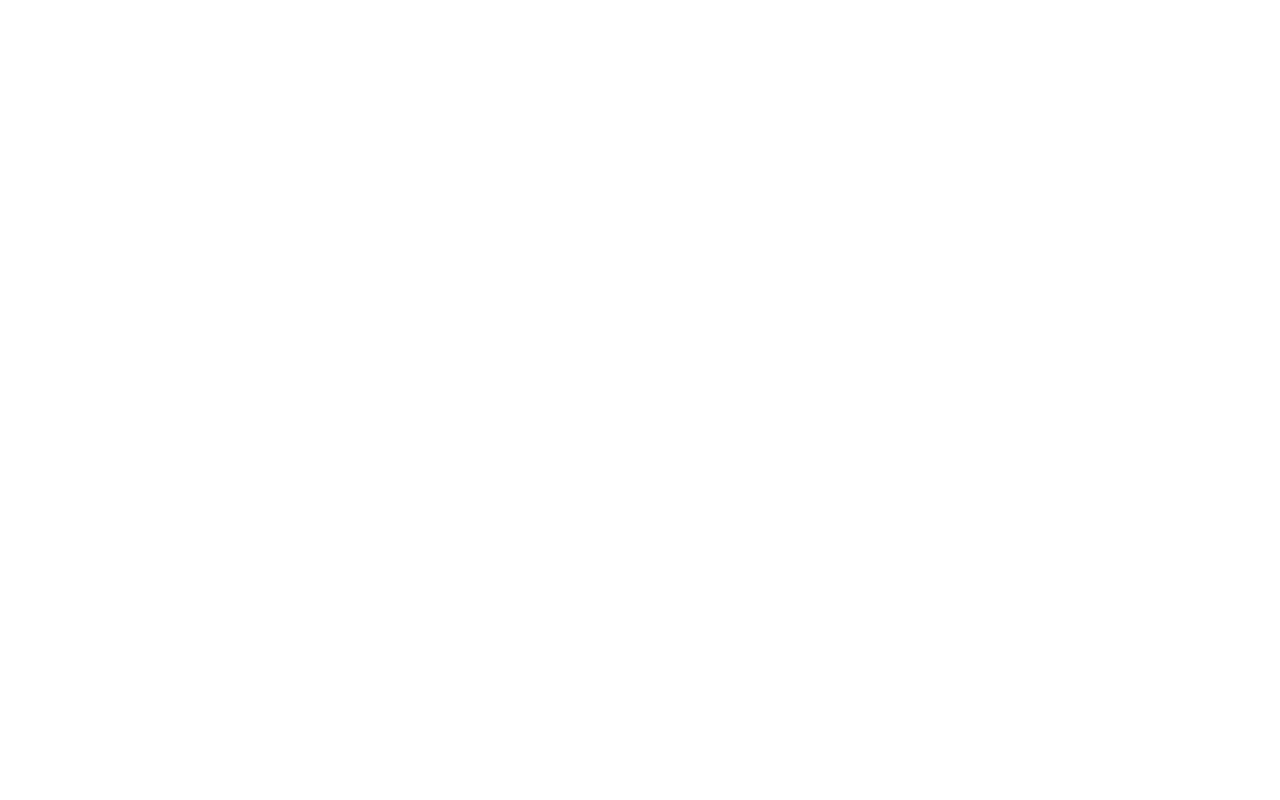
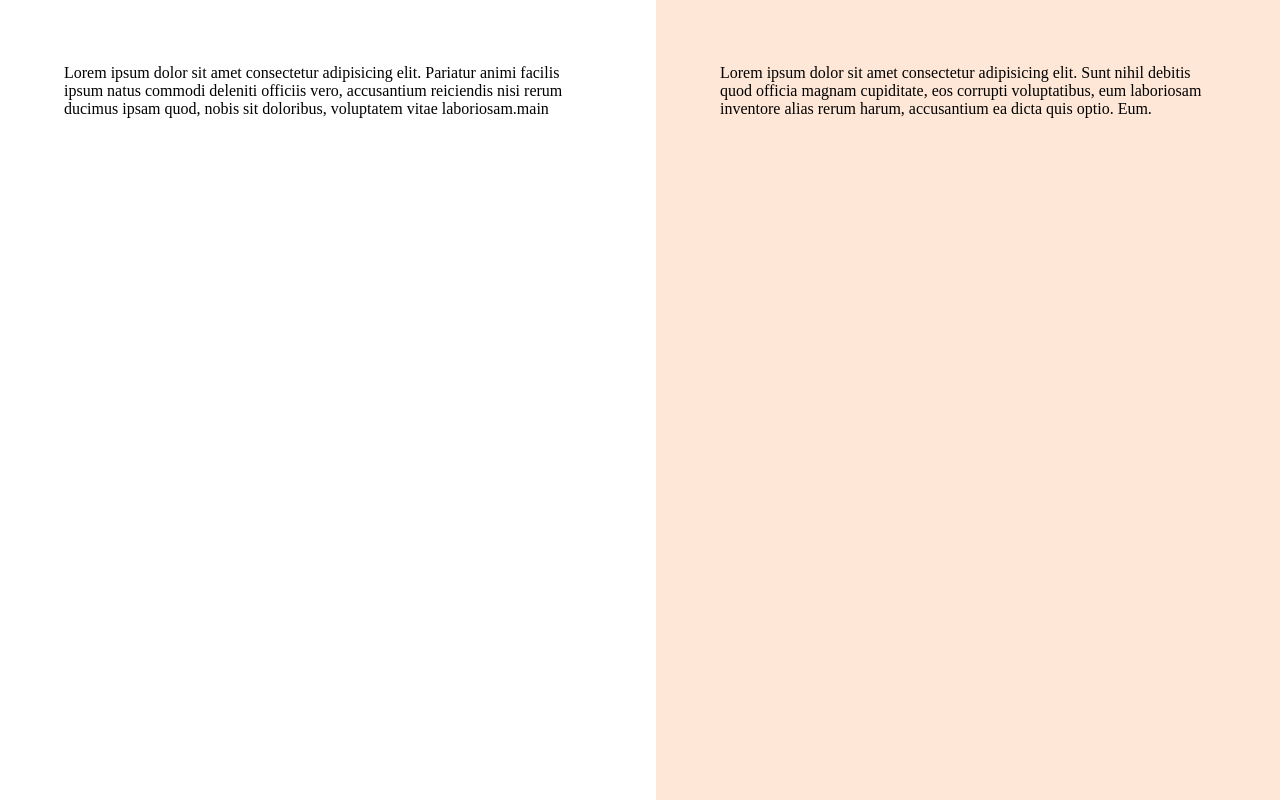
Before and after one commit to Makiikoo/project-fomulario-de-matricula, a plain HTML site: page index.html in a window 1280 px wide. Drawn offline with Linux system fonts and the light colour scheme.

Commit message:
Layout css

```diff
--- a/index.html
+++ b/index.html
@@ -13,6 +13,14 @@
   <link rel="stylesheet" href="styles/index.css">
 </head>
 <body>
+  <div id="app">
+    <main>
+      <div class="main-container"> Lorem ipsum dolor sit amet consectetur adipisicing elit. Pariatur animi facilis ipsum natus commodi deleniti officiis vero, accusantium reiciendis nisi rerum ducimus ipsam quod, nobis sit doloribus, voluptatem vitae laboriosam.main</div>
+    </main>
 
+    <aside>
+      <div class="aside-container">Lorem ipsum dolor sit amet consectetur adipisicing elit. Sunt nihil debitis quod officia magnam cupiditate, eos corrupti voluptatibus, eum laboriosam inventore alias rerum harum, accusantium ea dicta quis optio. Eum.</div>
+    </aside>
+  </div>
 </body>
 </html>
--- a/styles/global.css
+++ b/styles/global.css
@@ -1,3 +1,9 @@
+*{
+  margin: 0;
+  padding: 0;
+  box-sizing: border-box;
+}
+
 :root{
   --font-family:'Poppins', sans-serif;
   --text:400 1rem/1.5 var(--font-family);
@@ -14,5 +20,8 @@
   --stroke-default: #d6d3d1;
   --stroke-heightlight: #f3541c;
   --semantic-error: #DC2626;
+}
 
+body{
+  overflow: hidden;
 }
--- a/styles/index.css
+++ b/styles/index.css
@@ -1 +1,2 @@
 @import url(global.css);
+@import url(layout.css);
--- /dev/null
+++ b/styles/layout.css
@@ -0,0 +1,28 @@
+#app{
+  display: grid;
+  grid-template-columns: 51.25% 48.75%;
+
+  height: 100vh;
+  overflow: hidden;
+}
+
+main{
+  overflow: auto;
+  padding: 4rem;
+
+  & .main-container{
+    max-width: 33rem;
+    margin-left: auto;
+  }
+}
+
+aside{
+  background-color: var(--surface-secondary);
+  padding: 4rem;
+
+  & .aside-container{
+    max-width: 31rem;
+
+  }
+
+}
```
